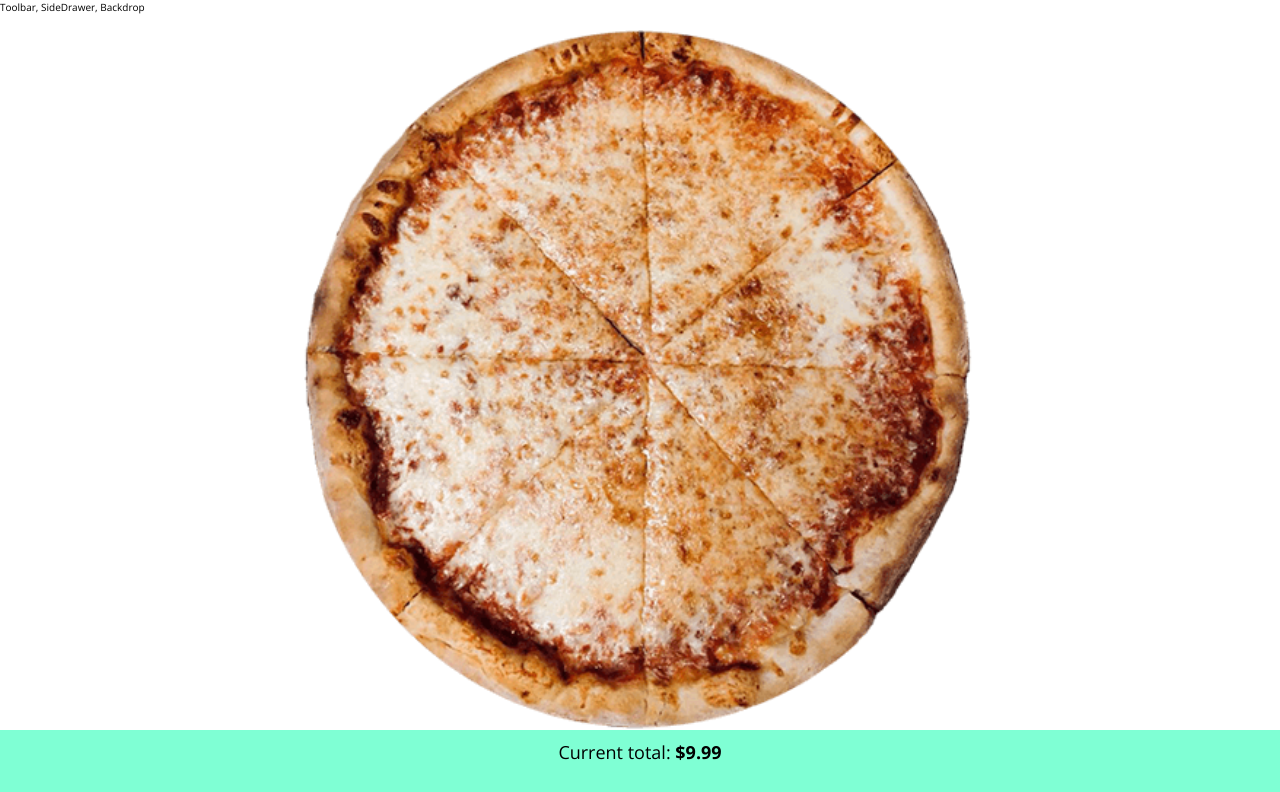
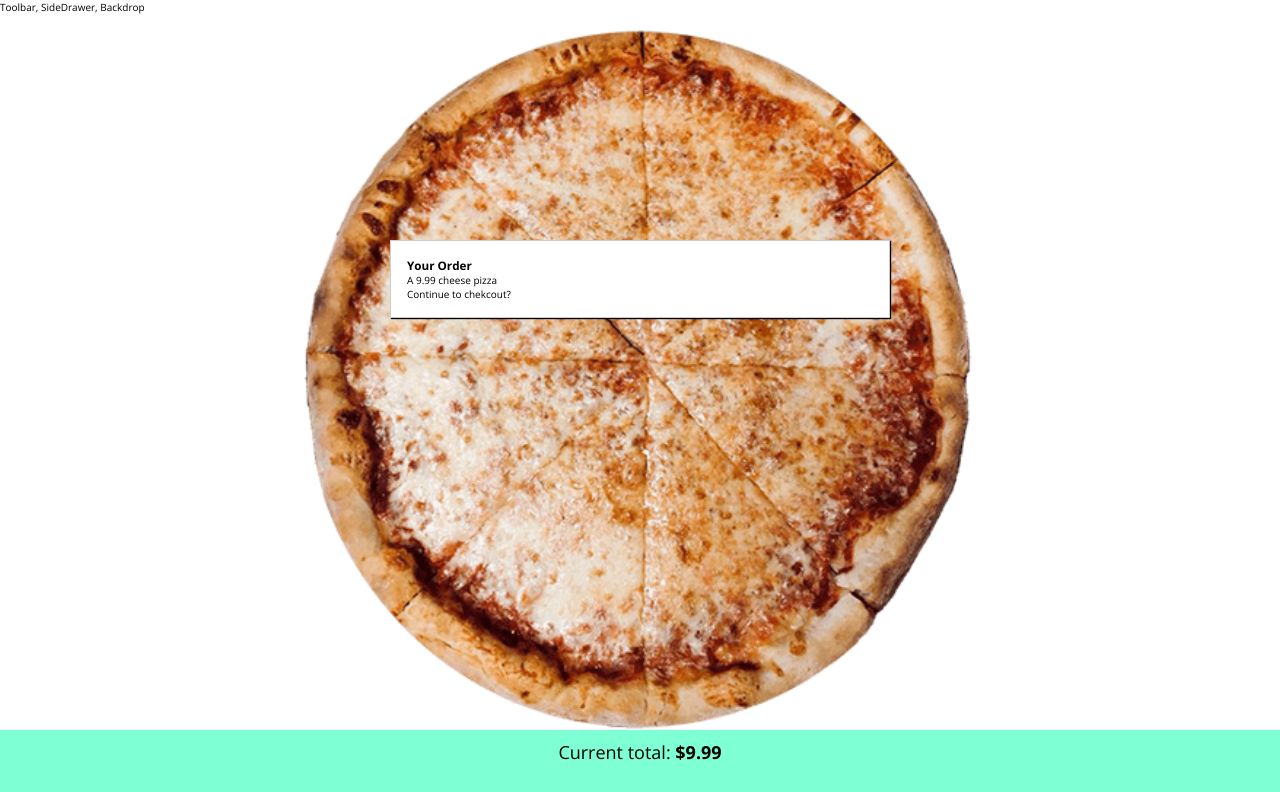
Before and after one commit to JaredAvila/SquareTable_Pizza, a React (Create React App) app: page / in a window 1280 px wide. Shown: the top 792 px of the page. Built offline with nearby package versions, Linux system fonts and the light colour scheme.

Commit message:
working on order modal

```diff
--- /dev/null
+++ b/src/components/Pizza/OrderSummary/OrderSummary.js
@@ -0,0 +1,26 @@
+import React from "react";
+
+import Aux from "../../../hoc/AuxComponent";
+
+const OrderSummary = props => {
+  let markUp;
+  const toppingSummary = props.toppings.map(top => {
+    return <li key={top}>{top}</li>;
+  });
+  if (props.toppings.length === 0) {
+    markUp = <p>A {props.size} cheese pizza</p>;
+  } else {
+    markUp = <p>A {props.size} pizza with:</p>;
+  }
+
+  return (
+    <Aux>
+      <h3>Your Order</h3>
+      {markUp}
+      <ul>{toppingSummary}</ul>
+      <p>Continue to chekcout?</p>
+    </Aux>
+  );
+};
+
+export default OrderSummary;
--- /dev/null
+++ b/src/components/UI/Modal/Modal.js
@@ -0,0 +1,7 @@
+import React from "react";
+
+import * as styles from "./Modal.module.css";
+
+const Modal = props => <div className={styles.Modal}>{props.children}</div>;
+
+export default Modal;
--- /dev/null
+++ b/src/components/UI/Modal/Modal.module.css
@@ -0,0 +1,20 @@
+.Modal {
+    position: fixed;
+    z-index: 500;
+    background-color: white;
+    width: 70%;
+    border: 1px solid #ccc;
+    box-shadow: 1px 1px 1px black;
+    padding: 16px;
+    left: 15%;
+    top: 30%;
+    box-sizing: border-box;
+    transition: all 0.3s ease-out;
+}
+
+@media (min-width: 600px) {
+    .Modal {
+        width: 500px;
+        left: calc(50% - 250px);
+    }
+}
--- a/src/containers/PizzaBuilder/PizzaBuilder.js
+++ b/src/containers/PizzaBuilder/PizzaBuilder.js
@@ -3,6 +3,8 @@ import React, { Component } from "react";
 import Aux from "../../hoc/AuxComponent";
 import Pizza from "../../components/Pizza/Pizza";
 import BuildControls from "../../components/Pizza/BuildControls/BuildControls";
+import Modal from "../../components/UI/Modal/Modal";
+import OrderSummary from "../../components/Pizza/OrderSummary/OrderSummary";
 
 const PRICES = {
   small: 7.99,
@@ -83,8 +85,17 @@ export default class PizzaBuilder extends Component {
   };
 
   render() {
+    const filteredObj = Object.keys(this.state.ingredients).reduce((p, c) => {
+      if (this.state.ingredients[c]) p[c] = this.state.ingredients[c];
+      return p;
+    }, {});
+    const toppings = Object.keys(filteredObj).map(topping => topping);
+    console.log(toppings);
     return (
       <Aux>
+        <Modal>
+          <OrderSummary toppings={toppings} size={this.state.totalPrice} />
+        </Modal>
         <Pizza ingredients={this.state.ingredients} />
         <BuildControls
           ingredientAdded={this.addIngredientHandler}
```
Also changed, not shown: src/components/UI/Backdrop/Backdrop.js (added).
